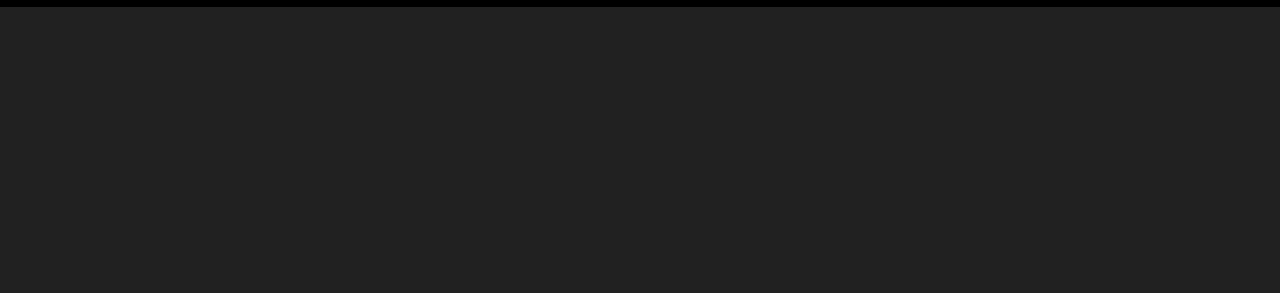
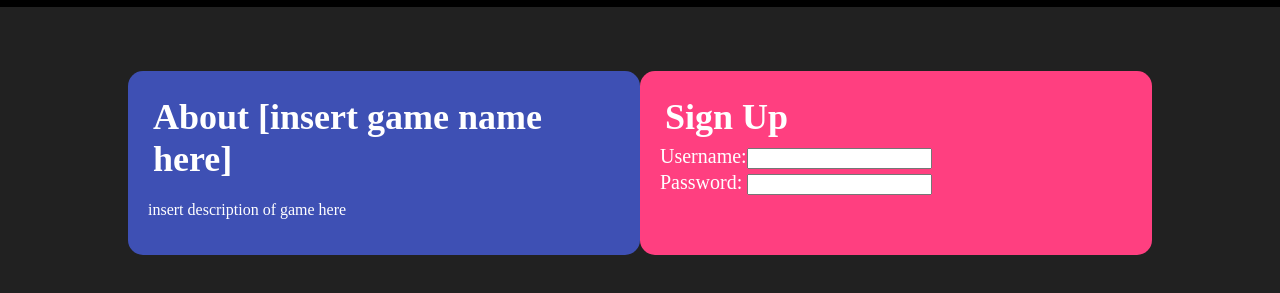
Before and after one commit to Jason-HaoXinChao/Sleepless-Management-Game, a plain HTML site: page home_login/home_login.html in a window 1280 px wide. Shown: the part 53-346 px from the top of the page. Drawn offline with Linux system fonts and the light colour scheme.

Commit message:
Added about and signup form in home page

```diff
--- a/home_login/home_login.css
+++ b/home_login/home_login.css
@@ -1,6 +1,8 @@
 body {
     background-color: #212121;
     margin: 0px;
+    width: 100%;
+    height: 100%;
 }
 
 .header {
@@ -46,3 +48,74 @@ body {
     padding: 4px;
     text-decoration: none;
 }
+
+.container {
+    margin: auto;
+    width: 80%;
+    height: 60%;
+    color: white;
+    margin-top: 5%;
+    display: table;
+}
+
+.container .container_formatter {
+    display: table-row;
+}
+
+.container .about {
+    width: 50%;
+    height: 100%;
+    background-color: #3e50b4;
+    border-radius: 15px;
+    padding: 20px;
+    opacity: 100%;
+    display: table-cell;
+    text-align: left;
+    word-wrap: normal;
+}
+
+.about_title {
+    color: white;
+    opacity: 100%;
+    font-weight: bold;
+    font-size: 36px;
+    margin: 0px;
+    padding: 5px;
+}
+
+.container .signup {
+    background: #FF3F80;
+    width: 50%;
+    height: 100%;
+    opacity: 100%;
+    border-radius: 15px;
+    padding: 20px;
+    display: table-cell;
+}
+
+.signup_title {
+    font-weight: bold;
+    font-size: 36px;
+    opacity: 100%;
+    margin: 0px;
+    padding: 5px;
+}
+
+.signupform {
+    display: table;
+}
+
+.signupform p {
+    display: table-row;
+}
+
+.signupform label {
+    display: table-cell;
+    margin-top: 5px;
+    font-size: 20px;
+}
+
+.signupform input {
+    display: table-cell;
+    margin-top: 5px;
+}
--- a/home_login/home_login.html
+++ b/home_login/home_login.html
@@ -8,13 +8,34 @@
 </head>
 
 <body>
+    <!-- header -->
     <div class="header">
         <a href="home_login.html" class="logo">INSERT LOGO HERE</a>
         <div class="right_header">
             <a href="#default"> <img src="visitor_icon2.png" alt="visitor_icon" class="visitor_icon"></a>
             <a href="login" class="login">Login</a>
         </div>
+    </div>
 
+    <!-- content -->
+    <div class="container">
+        <div class="container_formatter">
+            <div class="about">
+                <p class="about_title">About [insert game name here]</p>
+                <p>insert description of game here</p>
+            </div>
+            <div class="signup">
+                <p class="signup_title"><b>Sign Up</b></p>
+                <form class="signupform">
+                    <p><label for="username">Username:</label>
+                        <input type="text" id="username" name="username"></p>
+                    <p><label for="password">Password:</label>
+                        <input type="text" id="password" name="password"></p>
+                </form>
+                <br>
+            </div>
+        </div>
+    </div>
 </body>
 
 <script type="text/javascript" src="home_login.js"></script>
```
